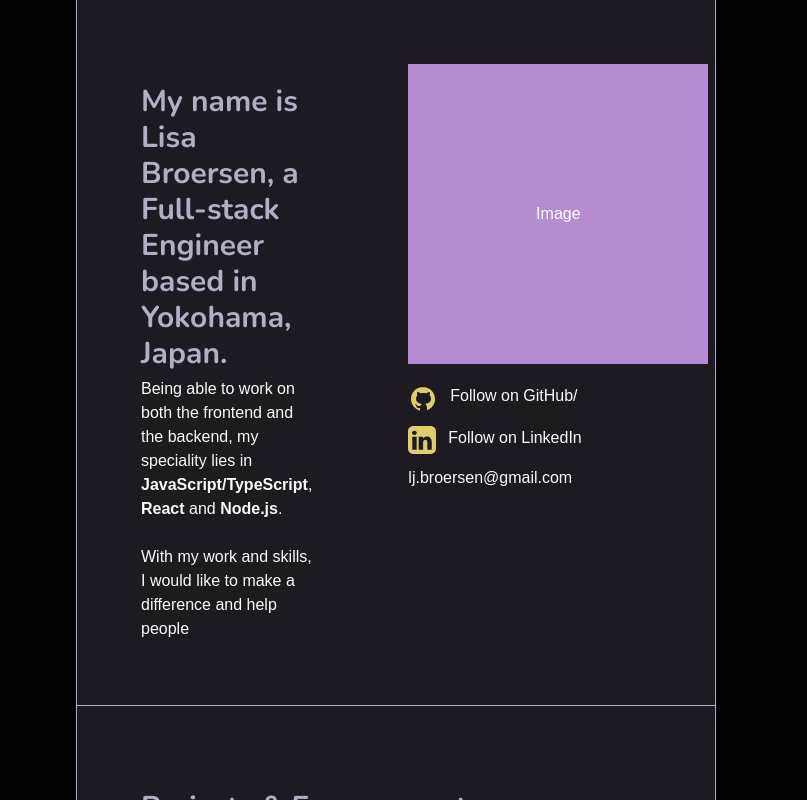
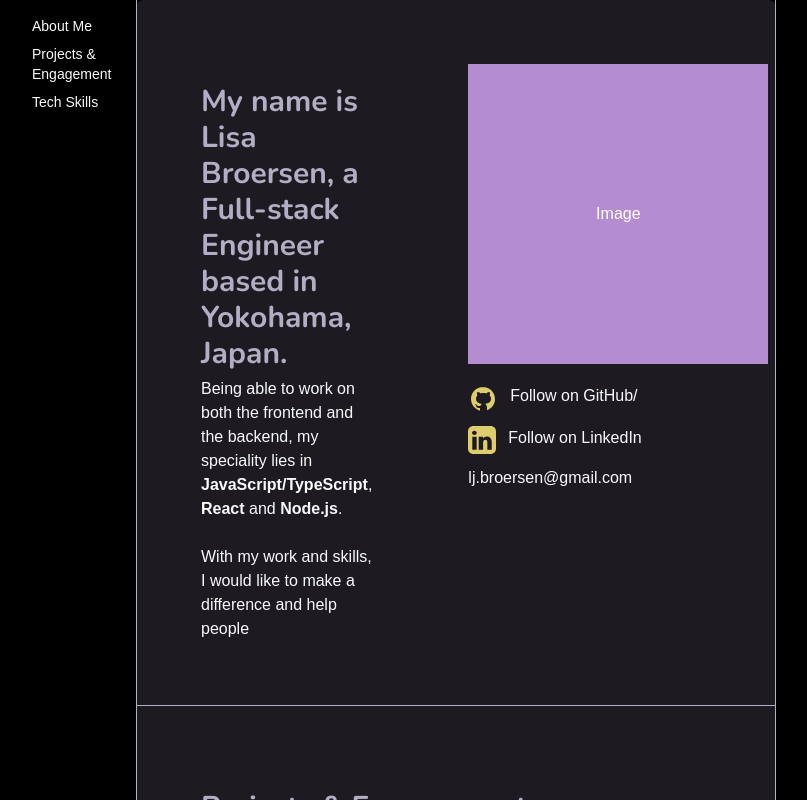
Before and after one commit to ljbroersen/portfolio, a Vue app: page / in a window 1280 px wide. Shown: the top 800 px of the page, without its empty margins (244-1051 px from the left). Built offline with nearby package versions, Linux system fonts and the light colour scheme.

Commit message:
feat: added a navbar

```diff
--- a/src/components/Main.vue
+++ b/src/components/Main.vue
@@ -1,19 +1,29 @@
 <script setup lang="ts">
 import AboutMeCard from "./AboutMeCard.vue";
 import Footer from "./Footer.vue";
+import Navbar from "./Navbar.vue";
 // import IntroductionCard from "./IntroductionCard.vue"
 import ProjectsCard from "./ProjectsCard.vue";
 import SkillsCard from "./SkillsCard.vue";
 </script>
 
 <template>
-  <div class="min-h-screen flex justify-center bg-[rgb(var(--color-bg-primary))]">
-    <div class="w-1/2 bg-[rgb(var(--color-bg-secondary))]">
+  <div class="min-h-screen flex justify-center bg-[rgb(var(--color-bg-primary))] text-[rgb(var(--color-text-base))]">
+      <Navbar />
+    <div class="w-1/2 bg-[rgb(var(--color-bg-secondary))] rounded-lg shadow">
       <!-- <IntroductionCard /> -->
-      <AboutMeCard />
-      <ProjectsCard />
-      <SkillsCard />
-      <Footer />
-     </div>
+      <section id="about">
+        <AboutMeCard />
+      </section>
+      <section id="projects">
+        <ProjectsCard />
+      </section>
+      <section id="skills">
+        <SkillsCard />
+      </section>
+      <section id="footer">
+        <Footer />
+      </section>
+    </div>
   </div>
 </template>
--- /dev/null
+++ b/src/components/Navbar.vue
@@ -0,0 +1,9 @@
+<template>
+    <div class="w-30 p-4">
+      <nav class="flex flex-col space-y-2">
+        <a href="#about" class="hover:underline text-sm">About Me</a>
+        <a href="#projects" class="hover:underline text-sm">Projects & Engagement</a>
+        <a href="#skills" class="hover:underline text-sm">Tech Skills</a>
+      </nav>
+    </div>
+</template>
```
